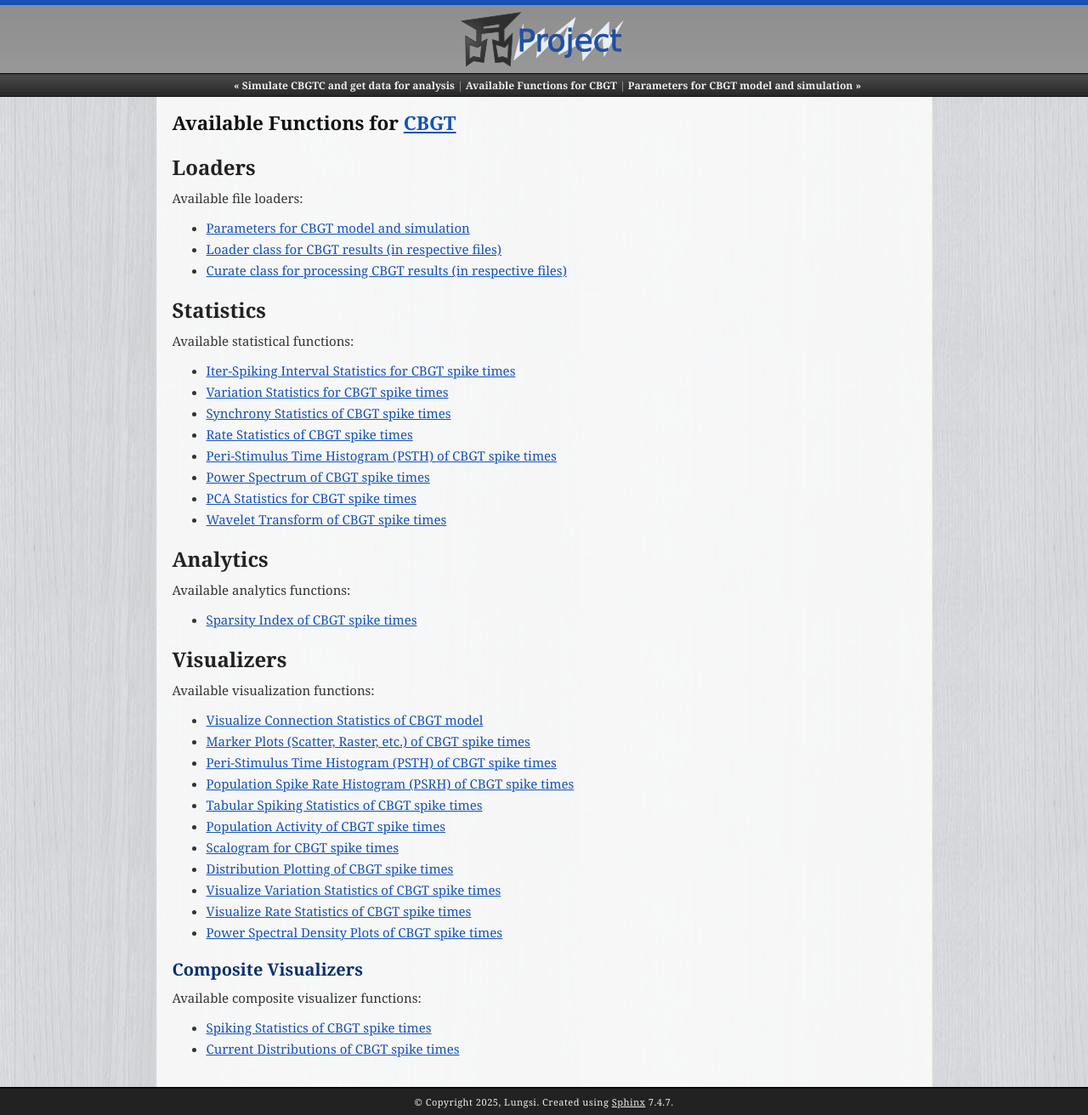
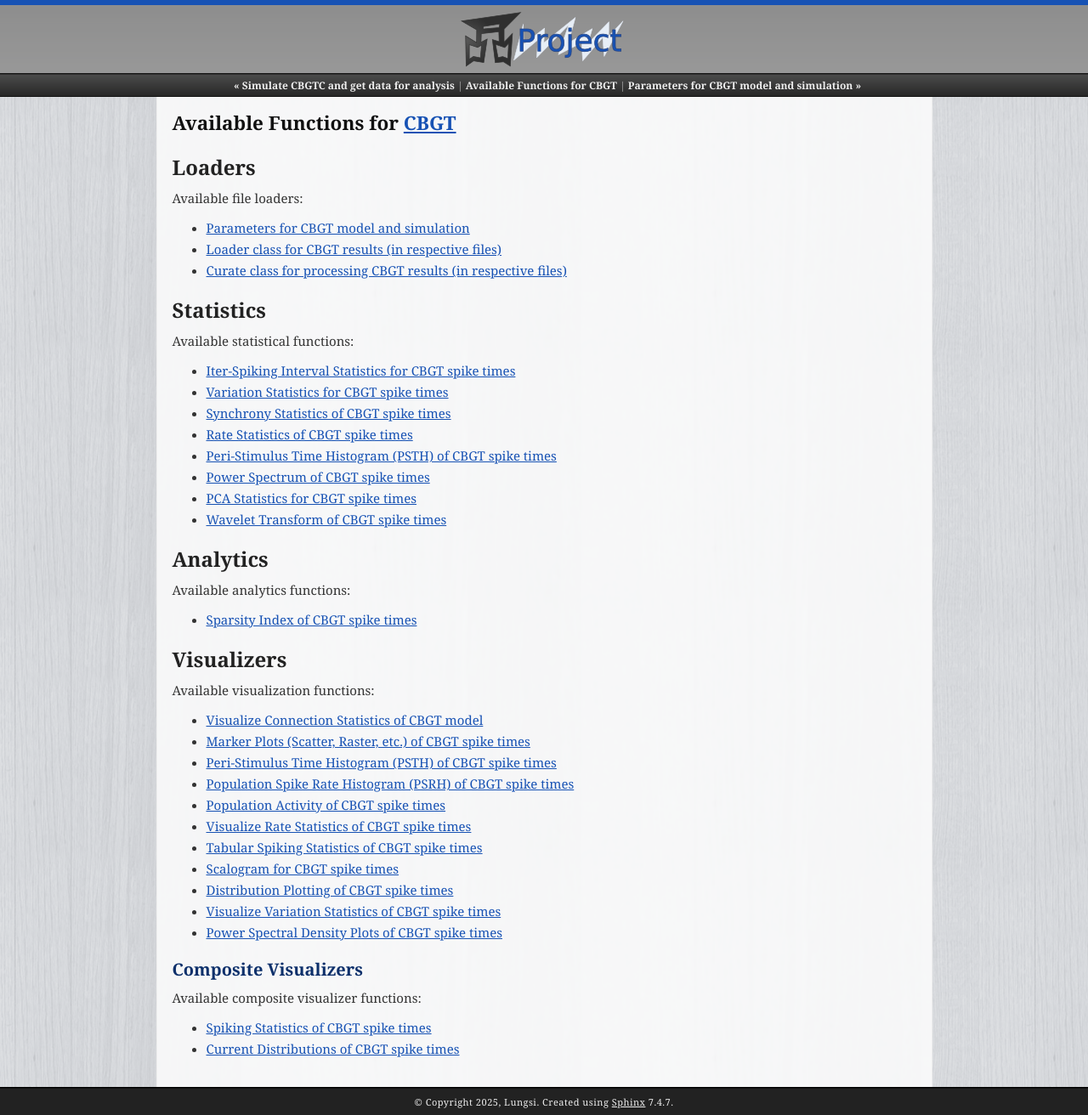
Before and after one commit to neuralmodelling/analyseur, a Sphinx documentation site: the page built from docs/cbgt/contents.rst, in a window 1280 px wide. Shown: the whole page at 85% size. Built offline with Sphinx 7.4.7, drawn with Linux system fonts in a browser that asks for light colours.

```diff
--- a/docs/cbgt/contents.rst
+++ b/docs/cbgt/contents.rst
@@ -48,12 +48,12 @@ Visualizers
    visual/markerplot.rst
    visual/peristimulus.rst
    visual/popurate.rst
+   visual/popact.rst
+   visual/rate.rst
    visual/tabular.rst
-   visual/popact.rst
    visual/scalo.rst
    visual/distribution.rst
    visual/variation.rst
-   visual/rate.rst
    visual/powspec.rst
 
 Composite Visualizers
```
